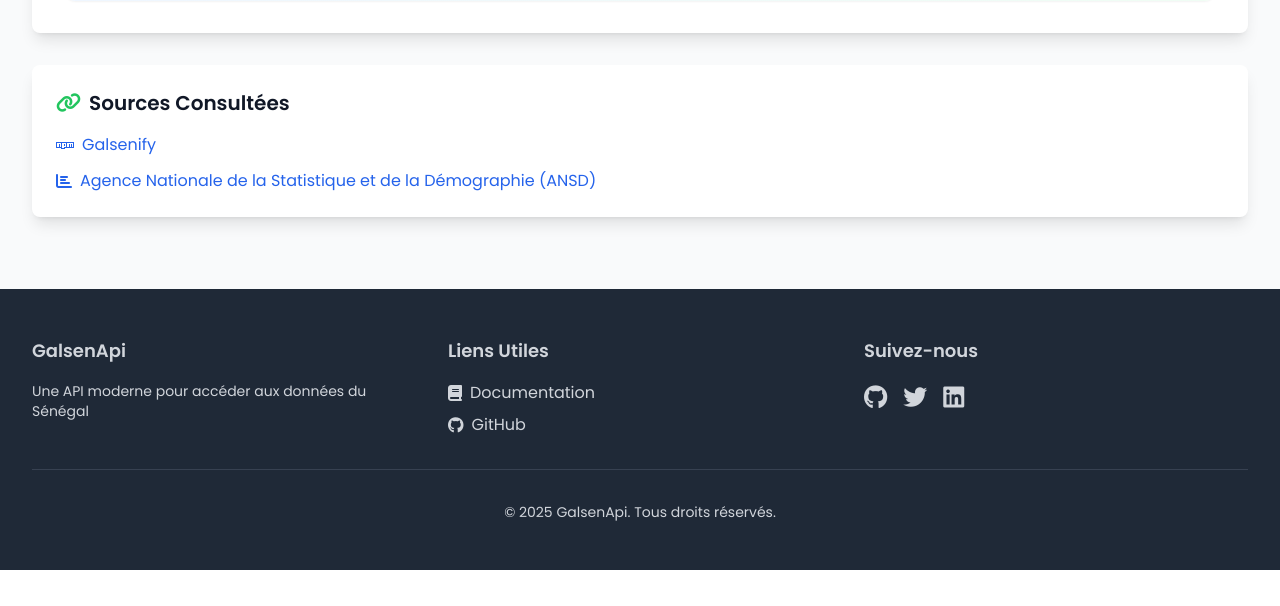
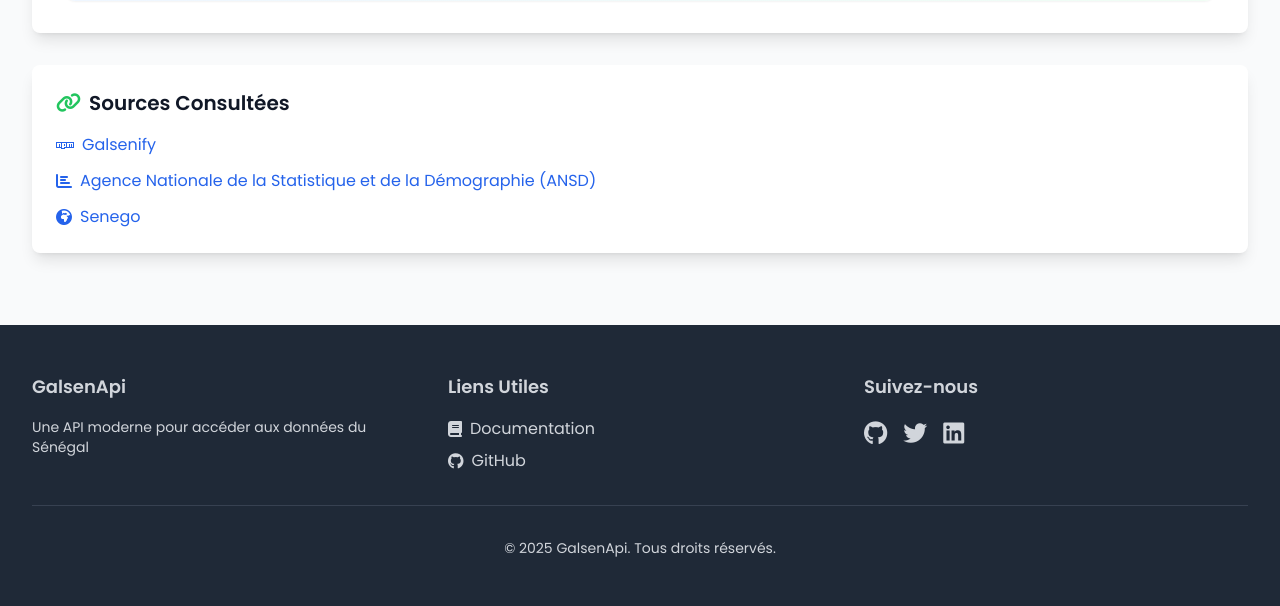
Before and after one commit to sibylassana95/GalsenAPi, a Django app: template templates/pays.html in a window 1280 px wide. Shown: the part 1707-2313 px from the top of the page. Before the commit the page ends 2277 px from the top, so only its background shows below. Run offline with Django 4.2, Linux system fonts and the light colour scheme; the template is opened without the code that fills it, so the values that code supplies are empty; some libraries are stand-ins or nearby versions.

Commit message:
ajoute un lien vers un article sur les langues locales parlées au Sénégal dans le fichier pays.html

```diff
--- a/templates/pays.html
+++ b/templates/pays.html
@@ -150,6 +150,11 @@
                     <span>Agence Nationale de la Statistique et de la Démographie (ANSD)</span>
                 </a>
             </li>
+            <li>
+                <a href="https://senego.com/connaissez-vous-loniyan-le-jalunga-ou-encore-le-bayot-voici-les-19-langues-locales-parlees-au-senegal_1721774.html" class="flex items-center space-x-2 text-blue-600 hover:text-blue-800 transition-colors duration-200">
+                    <i class="fas fa-globe-africa"></i>
+                    <span>Senego</span>
+                </a>
         </ul>
     </div>
 </div>
```
